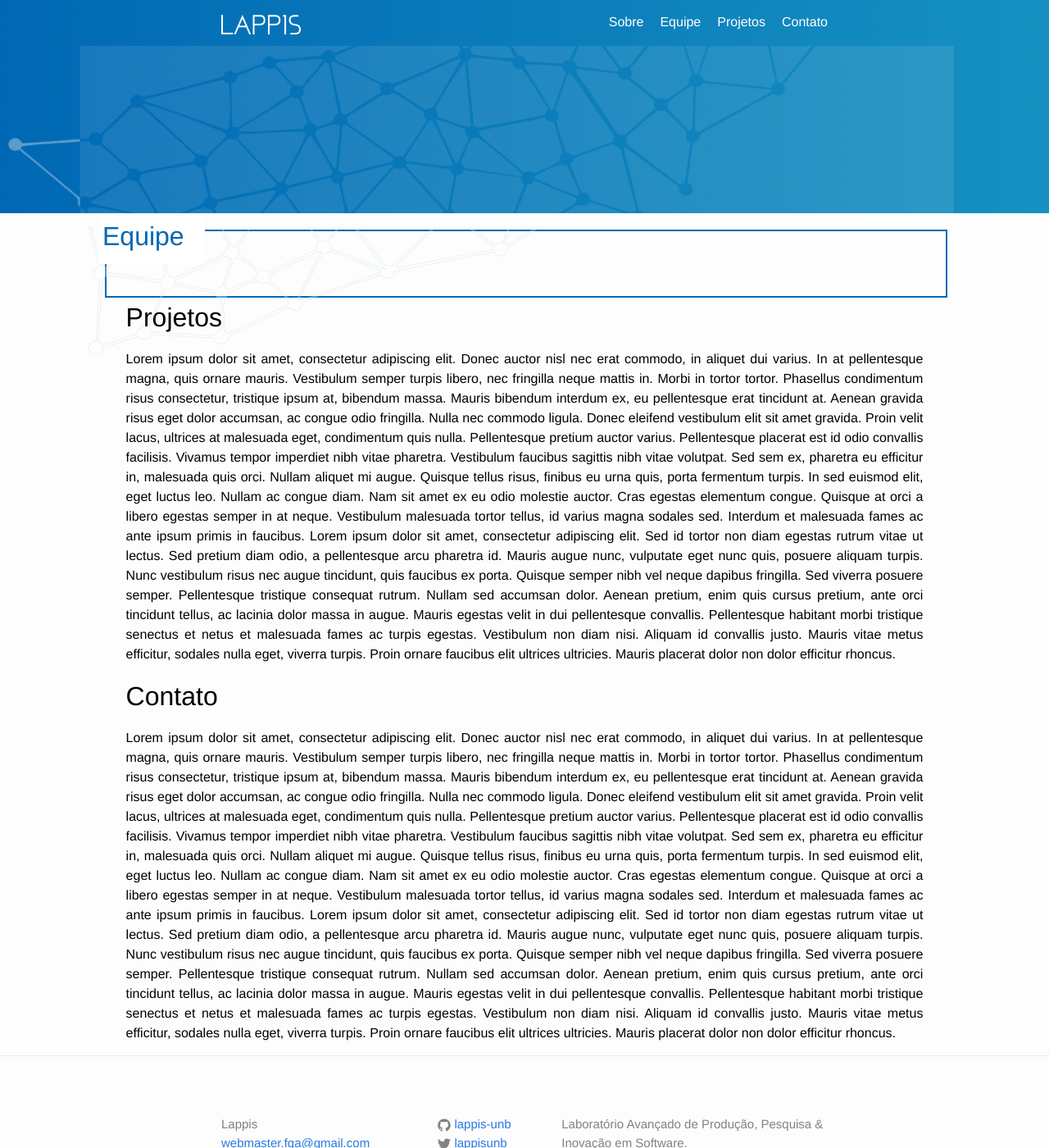
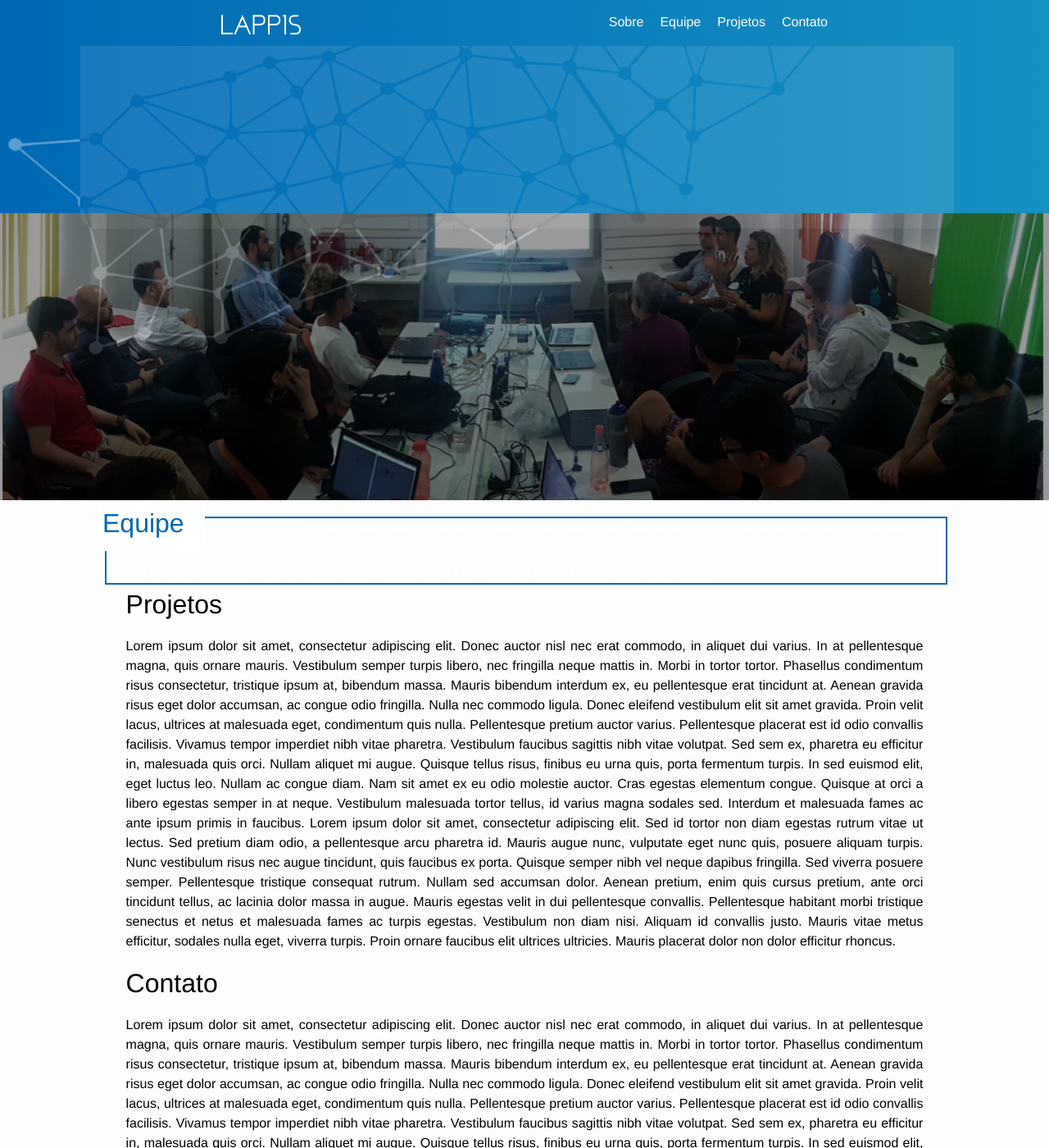
Before and after one commit to lappis-unb/lappis.rocks, a Jekyll site: the page built from index.html, in a window 1280 px wide and 1400 px high, scrolled down 331 px. Shown: the whole window at 82% size. Built offline with Jekyll 4.4.1, drawn with Linux system fonts in a browser that asks for light colours.

Commit message:
Create lab image parallax

```diff
--- a/_sass/_layout.scss
+++ b/_sass/_layout.scss
@@ -291,3 +291,18 @@
 #contact {
   color: #000;
 }
+
+#lab-image {
+  background-color: #000;
+  #parallax-spacer {
+      /* Create the parallax scrolling effect */
+      background-image: url("/files/lab2.png");
+      background-attachment: fixed;
+      background-position: center;
+      background-repeat: no-repeat;
+      background-size: cover;
+
+      opacity: 0.6;
+      height: 350px;
+  }
+}
--- a/index.html
+++ b/index.html
@@ -4,6 +4,9 @@
 ---
 
 {% include_relative _sections/about-us.html %}
+<div id="lab-image">
+    <div id="parallax-spacer" alt="Imagem do Laboratório"></div>
+</div>
 {% include_relative _sections/team.html %}
 {% include_relative _sections/projects.html %}
 {% include_relative _sections/contact.html %}
```
Also changed, not shown: files/lab2.png (added).
